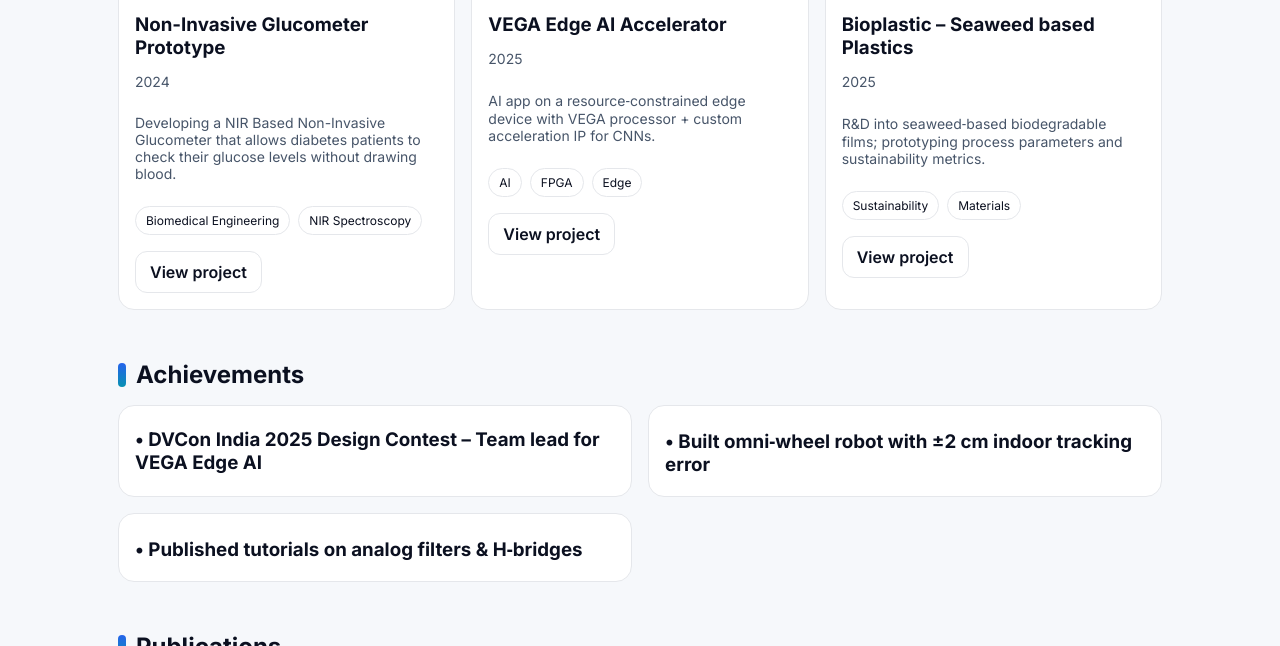
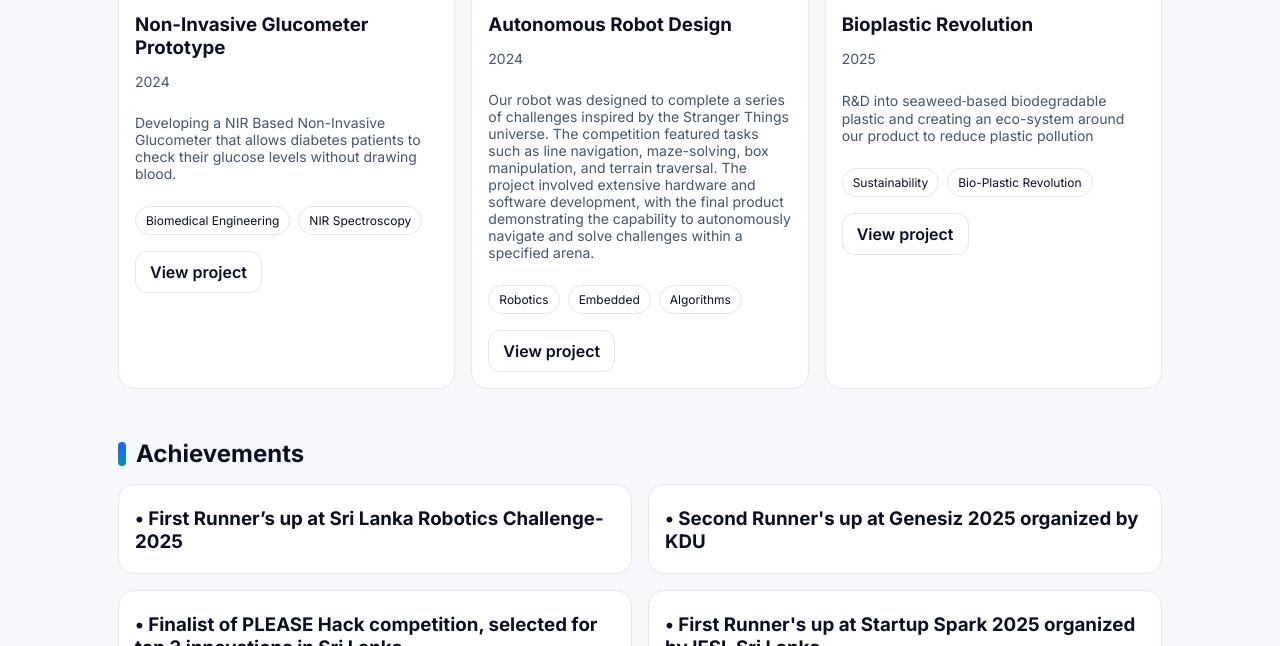
Before and after one commit to Banu-Liyanage/Banuka_Liyanage_Portfolio, a plain HTML site: page index.html in a window 1280 px wide. Shown: the part 2154-2800 px from the top of the page. Drawn offline with Linux system fonts and the light colour scheme.

Commit message:
changed index

```diff
--- a/index.html
+++ b/index.html
@@ -106,7 +106,7 @@
     socials: {
       github: "https://github.com/Banu-Liyanage",
       linkedin: "https://www.linkedin.com/in/banuka-liyanage-2479542a8/",
-      twitter: "https://x.com/yourhandle",
+      email: "banuka2002liyanage@gmail.com",
 
     },
     summary: "I'm a third year engineering undergraduate in the department of Electronic and Telecommunication Engineering, University of Moratuwa specializing in Electronics and Biomedical Engineering. My interests are mainly in the field of electronics including Digital and Analog Electronics, Robotics and Embedded Systems. Further I have a passion for wearable technologies and eager to learn more.",
@@ -154,29 +154,30 @@
         tags:["Biomedical Engineering","NIR Spectroscopy"]
       },
       {
-        title:"VEGA Edge AI Accelerator",
-        date:"2025",
-        description:"AI app on a resource‑constrained edge device with VEGA processor + custom acceleration IP for CNNs.",
-        image:"assets/projects/vega.jpg",
-        link:"https://github.com/yourhandle/vega-edge-ai",
-        tags:["AI","FPGA","Edge"]
+        title:"Autonomous Robot Design",
+        date:"2024",
+        description:"Our robot was designed to complete a series of challenges inspired by the Stranger Things universe. The competition featured tasks such as line navigation, maze-solving, box manipulation, and terrain traversal. The project involved extensive hardware and software development, with the final product demonstrating the capability to autonomously navigate and solve challenges within a specified arena.",
+        image:"assets/projects/robotdesign.jpg",
+        link:"https://github.com/Banu-Liyanage/EN2533-Pulztrones",
+        tags:["Robotics","Embedded","Algorithms"]
       },
       {
-        title:"Bioplastic – Seaweed based Plastics",
+        title:"Bioplastic Revolution",
         date:"2025",
-        description:"R&D into seaweed‑based biodegradable films; prototyping process parameters and sustainability metrics.",
-        image:"assets/projects/bioplastic.jpg",
-        link:"https://github.com/yourhandle/bioplastic",
-        tags:["Sustainability","Materials"]
+        description:"R&D into seaweed‑based biodegradable plastic and creating an eco-system around our product to reduce plastic pollution",
+        image:"assets/projects/bioplastic.jpeg",
+        link:"https://sahas-eashan.github.io/WEB_bioplastics_revolution_/",
+        tags:["Sustainability","Bio-Plastic Revolution"]
       }
     ],
     achievements:[
-      "DVCon India 2025 Design Contest – Team lead for VEGA Edge AI",
-      "Built omni‑wheel robot with ±2 cm indoor tracking error",
-      "Published tutorials on analog filters & H‑bridges"
+      "First Runner’s up at Sri Lanka Robotics Challenge-2025",
+      "Second Runner's up at Genesiz 2025 organized by KDU",
+      "Finalist of PLEASE Hack competition, selected for top 3 innovations in Sri Lanka.",
+      "First Runner's up at Startup Spark 2025 organized by IESL Sri Lanka"
     ],
-    publications:[
-      {title:"Analog Filters for EDU – Practical Guide", venue:"Pulztronics EDU", year:2025, link:"#"}
+    articles:[
+      {title:"Plastic from Seaweed?", year:2025, link:"https://medium.com/@Banuka_Liyanage/plastic-from-seaweed-69f94c5d71a1"}
     ]
   };
   </script>
@@ -250,8 +251,8 @@
     </section>
 
     <!-- ===================== PUBLICATIONS (Optional) ===================== -->
-    <section id="publications" style="display:none">
-      <div class="section-title"><span class="bar"></span><h2>Publications</h2></div>
+    <section id="articles" style="display:none">
+      <div class="section-title"><span class="bar"></span><h2>Articles</h2></div>
       <div class="grid cols-2" id="pubs-grid"></div>
     </section>
 
@@ -265,7 +266,7 @@
     </section>
 
     <footer>
-      <div>© <span id="year"></span> <span id="footer-name">Your Name</span>. Built with plain HTML/CSS/JS. Toggle theme with the moon in the navbar. Host this file anywhere (GitHub Pages, Netlify, Vercel, your domain).</div>
+      <div>© <span id="year"></span> <span id="footer-name">Banuka_Liyanage</span>. Built with plain HTML/CSS/JS and Hosted on Github Pages.</div>
     </footer>
   </div>
 
@@ -365,11 +366,11 @@
       achWrap.appendChild(c);
     })
 
-    // Publications (optional)
-    if(siteConfig.publications && siteConfig.publications.length){
-      document.getElementById('publications').style.display='block';
+    // articles (optional)
+    if(siteConfig.articles && siteConfig.articles.length){
+      document.getElementById('articles').style.display='block';
       const pb = grid('pubs-grid');
-      siteConfig.publications.forEach(p=>{
+      siteConfig.articles.forEach(p=>{
         const c=document.createElement('div'); c.className='card';
         const h3=document.createElement('h3'); h3.textContent=p.title; c.appendChild(h3);
         const d=document.createElement('div'); d.className='muted'; d.textContent=`${p.venue} • ${p.year}`; c.appendChild(d);
```
